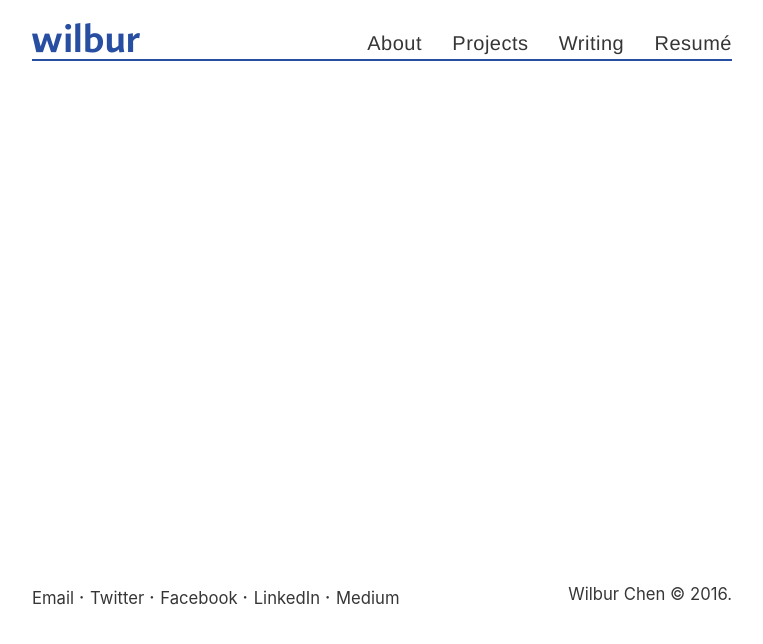
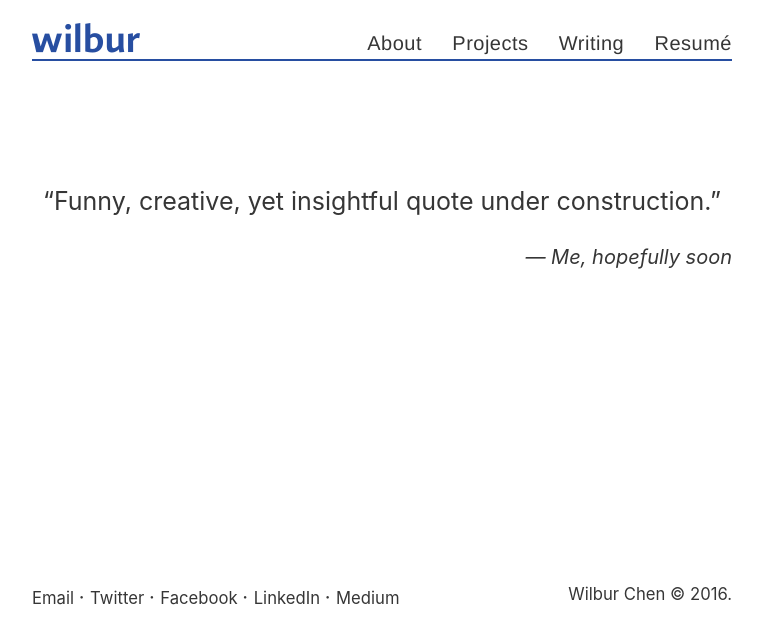
Before and after one commit to wilburc/wilburc.github.io, a Jekyll site: the page built from index.html, in a window 1280 px wide. Shown: the top 644 px of the page, without its empty margins (258-1021 px from the left). Built offline with Jekyll 4.4.1, drawn with Linux system fonts in a browser that asks for light colours; the list of posts is cut into pages by our own code.

Commit message:
thisll have 2 do 4 now

```diff
--- a/_sass/_layout.scss
+++ b/_sass/_layout.scss
@@ -12,8 +12,24 @@
 
 .placeholder{
 	min-height:18rem;
+	text-align:center;
+	padding-top:3rem;
 }
 
+.landing_quote{
+	/*font-family:'calluna-sans', 'helvetica neue', sans-serif;*/
+	font-size:1.25rem;
+	/*font-style:italic;*/
+	text-align:center;
+	color:$black;
+
+}
+.landing_quote_2{
+	margin-top:1rem;
+	font-style:italic;
+	font-size:1rem;
+	float:right;
+}
 footer {
   margin-bottom: 0.7rem;
   margin-top: 5rem;
--- a/index.html
+++ b/index.html
@@ -2,7 +2,11 @@
 layout: default
 title: Home
 ---
-<div class='placeholder'></div>
+<div class='placeholder'>
+  <span class='landing_quote'>“Funny, creative, yet insightful quote under construction.”</span>
+  <br>
+ <!--  &nbsp;&nbsp;&nbsp;&nbsp;&nbsp;&nbsp; --><span class='landing_quote_2'> — Me, hopefully soon</span>
+</div>
 <!-- <div class='tweet_container'>
   <a class="twitter-timeline" data-width='700' data-height='500' data-tweet-limit='1' href="https://twitter.com/wilbtweet" data-widget-id="701589489039208448">Tweets by @wilbtweet</a>
   <script>!function(d,s,id){var js,fjs=d.getElementsByTagName(s)[0],p=/^http:/.test(d.location)?'http':'https';if(!d.getElementById(id)){js=d.createElement(s);js.id=id;js.src=p+"://platform.twitter.com/widgets.js";fjs.parentNode.insertBefore(js,fjs);}}(document,"script","twitter-wjs");</script>
```
Also changed, not shown: 11 other files.
